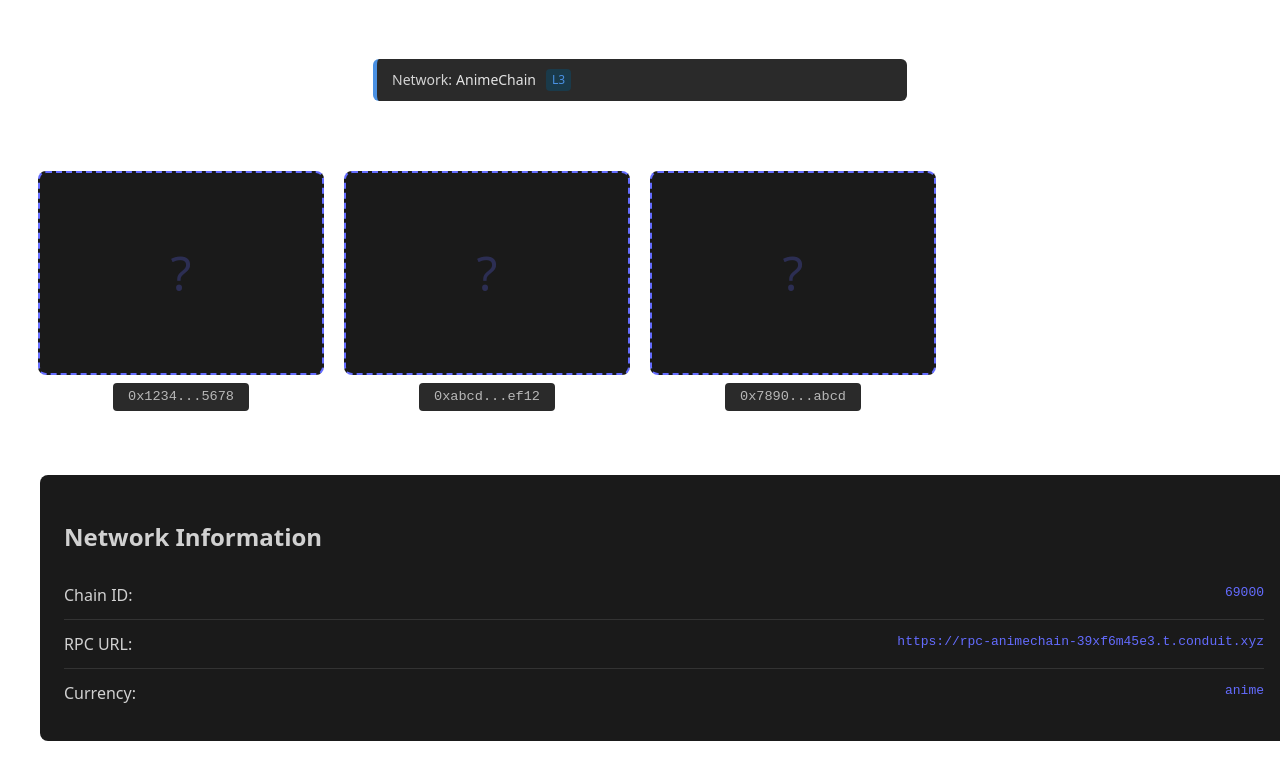
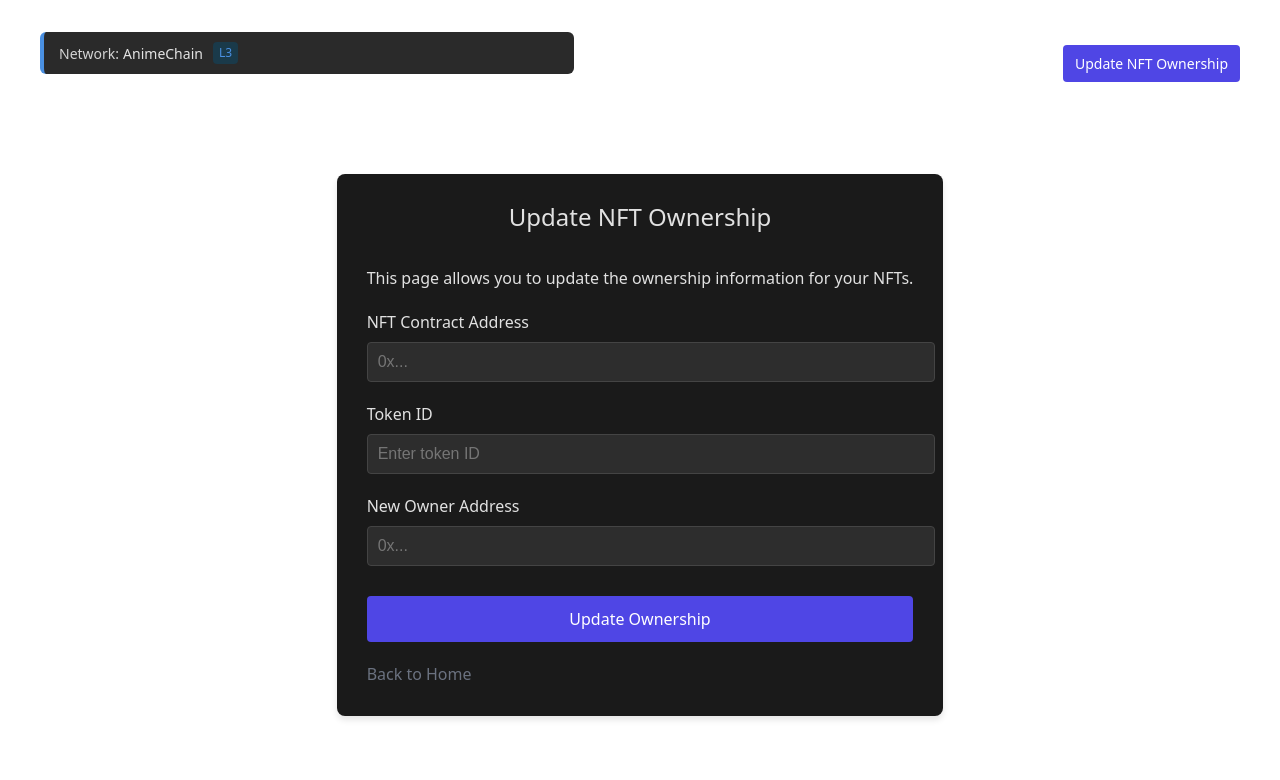
Before and after one commit to andrewtheiss/CommissionArtUI, a React (Vite) app: page /update-nft in a window 1280 px wide. Shown: the top 780 px of the page. Built offline with nearby package versions, Linux system fonts and the light colour scheme.

Commit message:
Create UpdateNFTOwner page

```diff
--- a/package.json
+++ b/package.json
@@ -12,7 +12,8 @@
   "dependencies": {
     "ethers": "^6.13.5",
     "react": "^19.0.0",
-    "react-dom": "^19.0.0"
+    "react-dom": "^19.0.0",
+    "react-router-dom": "^7.5.1"
   },
   "devDependencies": {
     "@eslint/js": "^9.21.0",
--- a/src/App.css
+++ b/src/App.css
@@ -206,3 +206,104 @@ h2 {
   color: #646cff;
   word-break: break-all;
 }
+
+/* Header Styles */
+.app-header {
+  display: flex;
+  justify-content: space-between;
+  align-items: center;
+  padding: 0 20px;
+  width: 100%;
+}
+
+.update-nft-button {
+  background-color: #4f46e5;
+  color: white;
+  border: none;
+  border-radius: 4px;
+  padding: 8px 12px;
+  font-size: 14px;
+  cursor: pointer;
+  text-decoration: none;
+  transition: background-color 0.2s;
+}
+
+.update-nft-button:hover {
+  background-color: #4338ca;
+}
+
+/* Update NFT Page Styles */
+.update-nft-page {
+  display: flex;
+  justify-content: center;
+  align-items: flex-start;
+  padding: 30px;
+  min-height: 80vh;
+}
+
+.update-nft-container {
+  background-color: #1a1a1a;
+  border-radius: 8px;
+  padding: 30px;
+  width: 100%;
+  max-width: 600px;
+  box-shadow: 0 4px 6px rgba(0, 0, 0, 0.1);
+}
+
+.update-nft-container h1 {
+  margin-bottom: 20px;
+  font-size: 1.5rem;
+}
+
+.form-container {
+  margin-top: 20px;
+}
+
+.form-group {
+  margin-bottom: 20px;
+}
+
+.form-group label {
+  display: block;
+  margin-bottom: 8px;
+  font-weight: 500;
+}
+
+.form-group input {
+  width: 100%;
+  padding: 10px;
+  background-color: #2d2d2d;
+  border: 1px solid #444;
+  border-radius: 4px;
+  color: white;
+  font-size: 1rem;
+}
+
+.update-button {
+  background-color: #4f46e5;
+  color: white;
+  border: none;
+  border-radius: 4px;
+  padding: 12px 20px;
+  width: 100%;
+  font-size: 1rem;
+  cursor: pointer;
+  margin-top: 10px;
+  transition: background-color 0.2s;
+}
+
+.update-button:hover {
+  background-color: #4338ca;
+}
+
+.back-link {
+  display: inline-block;
+  margin-top: 20px;
+  color: #6b7280;
+  text-decoration: none;
+}
+
+.back-link:hover {
+  color: #9ca3af;
+  text-decoration: underline;
+}
--- a/src/App.tsx
+++ b/src/App.tsx
@@ -1,51 +1,25 @@
 import { useState, useEffect } from 'react'
+import { BrowserRouter, Routes, Route, Link } from 'react-router-dom'
 import './App.css'
+import Home from './pages/Home'
+import UpdateNFTOwnership from './pages/UpdateNFTOwnership'
 
 function App() {
   const [loading, setLoading] = useState(true);
   const [connected, setConnected] = useState(false);
-  const [contracts, setContracts] = useState<string[]>([]);
 
-  // Number of placeholder images to show initially
-  const placeholderCount = 6;
-
-  // Mock data for demonstration
+  // Effect to simulate connection
   useEffect(() => {
-    const mockContracts = [
-      '0x1234567890abcdef1234567890abcdef12345678',
-      '0xabcdef1234567890abcdef1234567890abcdef12',
-      '0x7890abcdef1234567890abcdef1234567890abcd'
-    ];
-
     setTimeout(() => {
-      setContracts(mockContracts);
       setConnected(true);
       setLoading(false);
     }, 1500);
   }, []);
 
-  // Generate placeholders based on whether we have contracts or not
-  const renderPlaceholders = () => {
-    if (contracts.length > 0) {
-      return contracts.map((contract, index) => (
-        <div key={index} className="image-placeholder">
-          <div className="image-outline"></div>
-          <div className="contract-address">{`${contract.substring(0, 6)}...${contract.substring(38)}`}</div>
-        </div>
-      ));
-    } else {
-      // Show empty placeholders before data loads
-      return Array(placeholderCount).fill(0).map((_, index) => (
-        <div key={index} className="image-placeholder">
-          <div className="image-outline"></div>
-          <div className="contract-address placeholder"></div>
-        </div>
-      ));
-    }
-  };
-
   return (
+    <BrowserRouter>
       <div className="app-container">
+        <div className="app-header">
           <div className={loading ? "blockchain-status loading" : "blockchain-status"}>
             <p>
               Network: <span className="network-name">AnimeChain</span>
@@ -53,38 +27,17 @@ function App() {
               {!connected && <span className="disconnected"> (Disconnected)</span>}
             </p>
           </div>
+          <Link to="/update-nft" className="update-nft-button">Update NFT Ownership</Link>
+        </div>
 
         <h1>AnimeChain Commission Art</h1>
 
-      <div className="container">
-        <div className="image-grid">
-          {renderPlaceholders()}
-
-          {loading && (
-            <div className="loading-overlay">
-              <div className="spinner"></div>
-              <p>Connecting to AnimeChain...</p>
+        <Routes>
+          <Route path="/" element={<Home loading={loading} connected={connected} />} />
+          <Route path="/update-nft" element={<UpdateNFTOwnership />} />
+        </Routes>
       </div>
-          )}
-        </div>
-
-        <div className="network-info">
-          <h2>Network Information</h2>
-          <div className="info-item">
-            <span className="label">Chain ID:</span>
-            <span className="value">69000</span>
-          </div>
-          <div className="info-item">
-            <span className="label">RPC URL:</span>
-            <span className="value">https://rpc-animechain-39xf6m45e3.t.conduit.xyz</span>
-          </div>
-          <div className="info-item">
-            <span className="label">Currency:</span>
-            <span className="value">anime</span>
-          </div>
-        </div>
-      </div>
-    </div>
+    </BrowserRouter>
   )
 }
 
--- /dev/null
+++ b/src/pages/Home.tsx
@@ -0,0 +1,79 @@
+import { useState, useEffect } from 'react';
+
+interface HomeProps {
+  loading?: boolean;
+  connected?: boolean;
+}
+
+const Home: React.FC<HomeProps> = ({ loading = true, connected = false }) => {
+  const [contracts, setContracts] = useState<string[]>([]);
+
+  // Number of placeholder images to show initially
+  const placeholderCount = 6;
+
+  // Mock data for demonstration
+  useEffect(() => {
+    const mockContracts = [
+      '0x1234567890abcdef1234567890abcdef12345678',
+      '0xabcdef1234567890abcdef1234567890abcdef12',
+      '0x7890abcdef1234567890abcdef1234567890abcd'
+    ];
+
+    setTimeout(() => {
+      setContracts(mockContracts);
+    }, 1500);
+  }, []);
+
+  // Generate placeholders based on whether we have contracts or not
+  const renderPlaceholders = () => {
+    if (contracts.length > 0) {
+      return contracts.map((contract, index) => (
+        <div key={index} className="image-placeholder">
+          <div className="image-outline"></div>
+          <div className="contract-address">{`${contract.substring(0, 6)}...${contract.substring(38)}`}</div>
+        </div>
+      ));
+    } else {
+      // Show empty placeholders before data loads
+      return Array(placeholderCount).fill(0).map((_, index) => (
+        <div key={index} className="image-placeholder">
+          <div className="image-outline"></div>
+          <div className="contract-address placeholder"></div>
+        </div>
+      ));
+    }
+  };
+
+  return (
+    <div className="container">
+      <div className="image-grid">
+        {renderPlaceholders()}
+
+        {loading && (
+          <div className="loading-overlay">
+            <div className="spinner"></div>
+            <p>Connecting to AnimeChain...</p>
+          </div>
+        )}
+      </div>
+
+      <div className="network-info">
+        <h2>Network Information</h2>
+        <div className="info-item">
+          <span className="label">Chain ID:</span>
+          <span className="value">69000</span>
+        </div>
+        <div className="info-item">
+          <span className="label">RPC URL:</span>
+          <span className="value">https://rpc-animechain-39xf6m45e3.t.conduit.xyz</span>
+        </div>
+        <div className="info-item">
+          <span className="label">Currency:</span>
+          <span className="value">anime</span>
+        </div>
+      </div>
+    </div>
+  );
+};
+
+export default Home;
--- /dev/null
+++ b/src/pages/UpdateNFTOwnership.tsx
@@ -0,0 +1,36 @@
+import React from 'react';
+import { Link } from 'react-router-dom';
+
+const UpdateNFTOwnership: React.FC = () => {
+  return (
+    <div className="update-nft-page">
+      <div className="update-nft-container">
+        <h1>Update NFT Ownership</h1>
+        <p>This page allows you to update the ownership information for your NFTs.</p>
+
+        <div className="form-container">
+          <div className="form-group">
+            <label>NFT Contract Address</label>
+            <input type="text" placeholder="0x..." />
+          </div>
+
+          <div className="form-group">
+            <label>Token ID</label>
+            <input type="text" placeholder="Enter token ID" />
+          </div>
+
+          <div className="form-group">
+            <label>New Owner Address</label>
+            <input type="text" placeholder="0x..." />
+          </div>
+
+          <button className="update-button">Update Ownership</button>
+        </div>
+
+        <Link to="/" className="back-link">Back to Home</Link>
+      </div>
+    </div>
+  );
+};
+
+export default UpdateNFTOwnership;
```
Also changed, not shown: 1 other file (tests, documents, lock files or other folders). Lines whose indentation alone changed are shown as unchanged.
